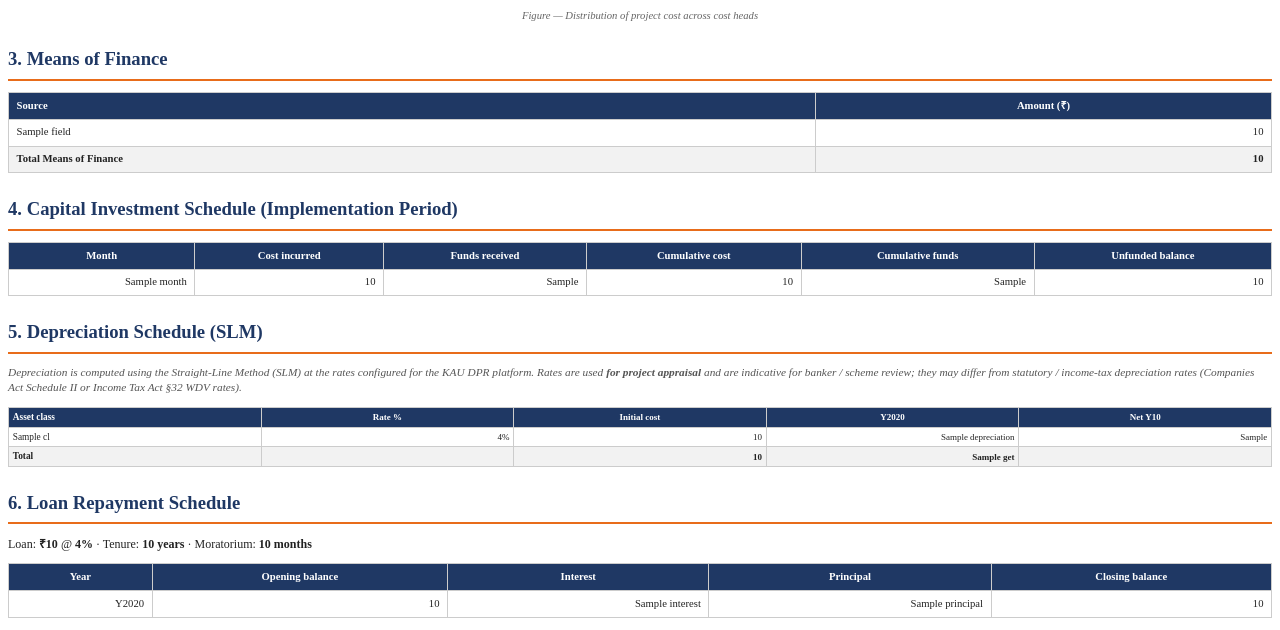
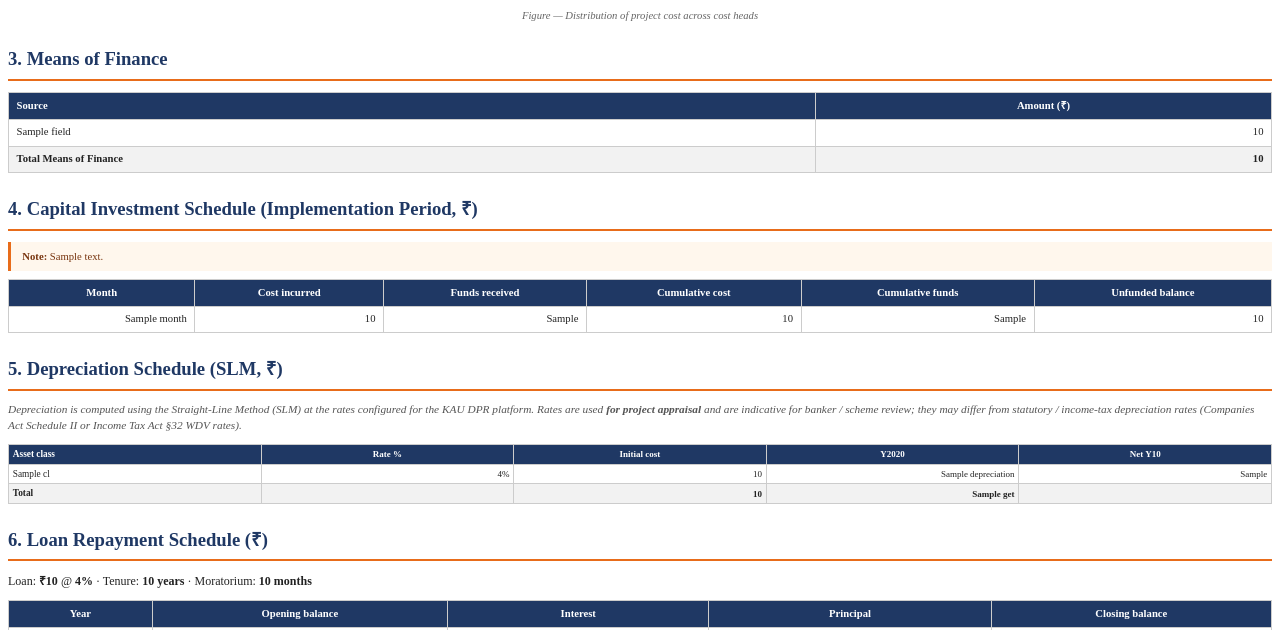
Before and after one commit to kefitech/KAU_FPO_BE, a Django app: template apps/fpo/templates/dpr/report.html in a window 1280 px wide. Shown: the part 3448-4078 px from the top of the page. Run offline with Django 5.2, Linux system fonts and the light colour scheme; the template is opened without the code that fills it: most values are stand-ins (such as "Sample title", 1, 10 or a date in 2020).

Commit message:
fix(dpr): PDF polish + product-error identifiers + capital-schedule copy
PDF template (report.html):
- §4/§5/§6 titles carry (₹) marker for consistency with §7-§10
- §4 note reworded — remove RCD / DPRCapitalTranche jargon
- multi-line {# #} comments swapped to {% comment %}...{% endcomment %}
  (Django's {# #} only supports single-line — the block leaked into
  §10 Financial Appraisal + §Key Assumptions as literal text)
- @top-left / @top-right FPO name piped through |safe so apostrophes
  no longer render as &#x27; in the running header
- primary_commodity uses .get_name so cover page + Glance show the
  display name instead of the raw MasterLookup slug

Product validators (products_validators.py):
- Every error / warning now prefixes the product name (or Product N
  when name is blank), so the AI Suggestions panel reads
  `Product "Rice-3": category is missing` instead of `Row 1: ...`

```diff
--- a/apps/fpo/templates/dpr/report.html
+++ b/apps/fpo/templates/dpr/report.html
@@ -35,8 +35,8 @@ Author: Athul Gopan (Kefi Tech Solutions)
       /* Per KAU pre-UAT reply §7.2 + §9.7 (2026-09-08):
          header shows FPO name (primary), footer carries version + date
          (left), platform attribution (center), page counter (right). */
-      @top-left  { content: "{{ project.fpo.name|default:'—' }} — DPR {{ version_label }}"; font-size: 8pt; color: #444; font-weight: 600; }
-      @top-right { content: "{{ project.title|default:'Untitled Project' }}"; font-size: 8pt; color: #666; }
+      @top-left  { content: "{{ project.fpo.name|default:'—'|safe }} — DPR {{ version_label }}"; font-size: 8pt; color: #444; font-weight: 600; }
+      @top-right { content: "{{ project.title|default:'Untitled Project'|safe }}"; font-size: 8pt; color: #666; }
       @bottom-left   { content: "{{ version_label }} · Generated {{ generated_at }}"; font-size: 7.5pt; color: #666; }
       @bottom-center { content: "Prepared using the Kerala Agricultural University DPR platform"; font-size: 7.5pt; color: #999; font-style: italic; }
       @bottom-right  { content: "Page " counter(page) " of " counter(pages); font-size: 7.5pt; color: #666; }
@@ -48,8 +48,8 @@ Author: Athul Gopan (Kefi Tech Solutions)
     @page wide {
       size: A4 landscape;
       margin: 14mm 10mm 16mm 10mm;
-      @top-left  { content: "{{ project.fpo.name|default:'—' }} — DPR {{ version_label }}"; font-size: 8pt; color: #444; font-weight: 600; }
-      @top-right { content: "{{ project.title|default:'Untitled Project' }}"; font-size: 8pt; color: #666; }
+      @top-left  { content: "{{ project.fpo.name|default:'—'|safe }} — DPR {{ version_label }}"; font-size: 8pt; color: #444; font-weight: 600; }
+      @top-right { content: "{{ project.title|default:'Untitled Project'|safe }}"; font-size: 8pt; color: #666; }
       @bottom-left   { content: "{{ version_label }} · Generated {{ generated_at }}"; font-size: 7.5pt; color: #666; }
       @bottom-center { content: "Prepared using the Kerala Agricultural University DPR platform"; font-size: 7.5pt; color: #999; font-style: italic; }
       @bottom-right  { content: "Page " counter(page) " of " counter(pages); font-size: 7.5pt; color: #666; }
@@ -184,7 +184,7 @@ Author: Athul Gopan (Kefi Tech Solutions)
       <div class="meta"><strong>Status:</strong> {{ project.get_status_display }}</div>
       <div class="meta"><strong>Projection horizon:</strong> {{ r.projection_years }} years</div>
       {% if project.primary_commodity %}
-      <div class="meta"><strong>Primary commodity:</strong> {{ project.primary_commodity }}</div>
+      <div class="meta"><strong>Primary commodity:</strong> {{ project.primary_commodity.get_name|default:project.primary_commodity.code|default:"—" }}</div>
       {% endif %}
     </div>
 
@@ -219,8 +219,8 @@ Author: Athul Gopan (Kefi Tech Solutions)
       <li><a href="#sec-2">2.  Fixed Capital Investment</a></li>
       <li><a href="#sec-3">3.  Means of Finance</a></li>
       <li><a href="#sec-4">4.  Capital Investment Schedule</a></li>
-      <li><a href="#sec-5">5.  Depreciation Schedule (SLM)</a></li>
-      <li><a href="#sec-6">6.  Loan Repayment Schedule</a></li>
+      <li><a href="#sec-5">5.  Depreciation Schedule (SLM, ₹)</a></li>
+      <li><a href="#sec-6">6.  Loan Repayment Schedule (₹)</a></li>
       <li><a href="#sec-7">7.  Projected Profit &amp; Loss</a></li>
       <li><a href="#sec-8">8.  Projected Cash Flow</a></li>
       <li><a href="#sec-9">9.  Projected Balance Sheet</a></li>
@@ -277,7 +277,7 @@ Author: Athul Gopan (Kefi Tech Solutions)
       <tr><td class="rownum">1</td>  <td class="k">Name of the proposed project</td>       <td class="v">{{ project.title|default:"—" }}</td></tr>
       <tr><td class="rownum">2</td>  <td class="k">Name of the FPO</td>                    <td class="v">{{ project.fpo.name|default:"—" }}</td></tr>
       <tr><td class="rownum">3</td>  <td class="k">Nature of proposed project</td>         <td class="v">
-        {% if project.primary_commodity %}{{ project.primary_commodity }}{% endif %}{% if project.project_types.all %}{% if project.primary_commodity %} — {% endif %}{% for pt in project.project_types.all %}{{ pt }}{% if not forloop.last %}, {% endif %}{% endfor %}{% endif %}{% if not project.primary_commodity and not project.project_types.all %}—{% endif %}
+        {% if project.primary_commodity %}{{ project.primary_commodity.get_name|default:project.primary_commodity.code }}{% endif %}{% if project.project_types.all %}{% if project.primary_commodity %} — {% endif %}{% for pt in project.project_types.all %}{{ pt }}{% if not forloop.last %}, {% endif %}{% endfor %}{% endif %}{% if not project.primary_commodity and not project.project_types.all %}—{% endif %}
       </td></tr>
       <tr><td class="rownum">4</td>  <td class="k">District</td>                           <td class="v">{% if project.fpo.district %}{{ project.fpo.get_district_display }}, Kerala{% else %}—{% endif %}</td></tr>
       <tr><td class="rownum">5</td>  <td class="k">Legal structure</td>                    <td class="v">{{ project.fpo.legal_structure|default:"—" }}</td></tr>
@@ -353,10 +353,10 @@ Author: Athul Gopan (Kefi Tech Solutions)
 
   {# ── 5. Capital schedule ───────────────────────────────────────────── #}
   <div class="wide-page"></div>
-  <h2 id="sec-4">4. Capital Investment Schedule (Implementation Period)</h2>
-  {% if r.capital_schedule.is_estimated %}
+  <h2 id="sec-4">4. Capital Investment Schedule (Implementation Period, ₹)</h2>
+  {% if r.capital_schedule.distribution_note %}
     <div class="estimated-note">
-      <strong>Estimated:</strong> {{ r.capital_schedule.distribution_note }}
+      <strong>Note:</strong> {{ r.capital_schedule.distribution_note }}
     </div>
   {% endif %}
   <table>
@@ -384,7 +384,7 @@ Author: Athul Gopan (Kefi Tech Solutions)
 
   {# ── 6. Depreciation schedule ──────────────────────────────────────── #}
   <div class="wide-page"></div>
-  <h2 id="sec-5">5. Depreciation Schedule (SLM)</h2>
+  <h2 id="sec-5">5. Depreciation Schedule (SLM, ₹)</h2>
   <p style="font-size: 8.5pt; font-style: italic; color: #555; margin-bottom: 3mm;">
     Depreciation is computed using the Straight-Line Method (SLM) at the rates configured for
     the KAU DPR platform. Rates are used <strong>for project appraisal</strong> and are indicative
@@ -423,7 +423,7 @@ Author: Athul Gopan (Kefi Tech Solutions)
 
   {# ── 7. Loan repayment schedule ────────────────────────────────────── #}
   {% if r.interest_schedule.loan_amount %}
-    <h2 id="sec-6">6. Loan Repayment Schedule</h2>
+    <h2 id="sec-6">6. Loan Repayment Schedule (₹)</h2>
     <p style="font-size: 9pt; margin-bottom: 3mm;">
       Loan: <strong>₹{{ r.interest_schedule.loan_amount|money }}</strong> @
       <strong>{{ r.interest_schedule.interest_rate_pct|money }}%</strong> ·
@@ -453,7 +453,7 @@ Author: Athul Gopan (Kefi Tech Solutions)
 
     {% if chart_repayment_bar %}
     <div class="chart-block">
-      <img src="{{ chart_repayment_bar }}" alt="Loan Repayment Schedule" />
+      <img src="{{ chart_repayment_bar }}" alt="Loan Repayment Schedule (₹)" />
       <div class="chart-caption">Figure — Principal + interest per year over the loan tenure</div>
     </div>
     {% endif %}
@@ -627,10 +627,12 @@ Author: Athul Gopan (Kefi Tech Solutions)
       </tbody>
     </table>
 
-    {# ── Operating break-even (Kefitech 2026-09-19 P6.1) ────────────────
-       Fixed cost / contribution margin — the standard bank-appraisal
-       break-even, alongside the year-based measure above. Rendered only
-       when Y1 P&L is available. #}
+    {% comment %}
+      Operating break-even (Kefitech 2026-09-19 P6.1) —
+      fixed cost / contribution margin, the standard bank-appraisal
+      break-even alongside the year-based measure above. Rendered only
+      when Y1 P&L is available.
+    {% endcomment %}
     {% if r.ratios.break_even_fixed_cost_inr %}
       <h3 style="margin-top: 6mm;">Operating Break-even (Y1 basis)</h3>
       <table style="width: 60%;">
@@ -862,11 +864,13 @@ Author: Athul Gopan (Kefi Tech Solutions)
     <div class="ai-narrative">{{ pdf_ai.conclusion|linebreaks }}</div>
   {% endif %}
 
-  {# ── Key Assumptions — KAU 2026-09-19 P2.1 provenance ─────────────────
-       Every DPRConfig-configured rate the calc engine used is listed here
-       so a bank / KAU reviewer can see at a glance which figures are
-       platform defaults vs project-specific FPO inputs. Any `*` mark seen
-       elsewhere in the DPR points back to a row in this table. #}
+  {% comment %}
+    Key Assumptions — KAU 2026-09-19 P2.1 provenance —
+    every DPRConfig-configured rate the calc engine used is listed here
+    so a bank / KAU reviewer can see at a glance which figures are
+    platform defaults vs project-specific FPO inputs. Any `*` mark seen
+    elsewhere in the DPR points back to a row in this table.
+  {% endcomment %}
   <div class="page-break"></div>
   <h2 id="sec-assumptions">Key Assumptions Used</h2>
   <p style="font-size: 9pt; margin-bottom: 3mm;">
```
Also changed, not shown: apps/fpo/services/dpr/calculation.py (+6 -5 lines), apps/fpo/services/dpr/products_validators.py (+11 -7 lines).
